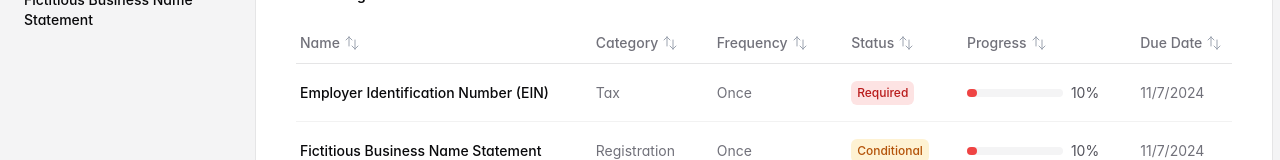
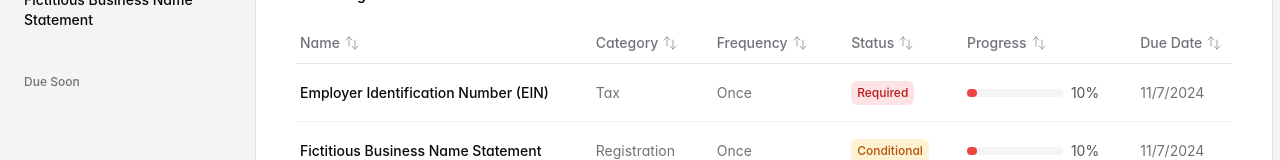
Before and after one commit to yveshughes/permitpilot, a Next.js app: page / in a window 1280 px wide. Shown: the part 335-495 px from the top of the page. Built offline with nearby package versions, Linux system fonts and the light colour scheme; a web font is replaced by a local one.

Commit message:
added due soon section

```diff
--- a/src/app/application-layout.tsx
+++ b/src/app/application-layout.tsx
@@ -2,6 +2,7 @@
 
 import { useEffect, useState } from 'react'
 import { Avatar } from '@/components/avatar'
+import { Badge } from '@/components/badge'
 import {
   Dropdown,
   DropdownButton,
@@ -176,6 +177,11 @@ export function ApplicationLayout({
               ))}
             </SidebarSection>
 
+            <SidebarSection className="max-lg:hidden">
+              <SidebarHeading>Due Soon</SidebarHeading>
+
+            </SidebarSection>
+
             <SidebarSpacer />
 
             <SidebarSection>
```
